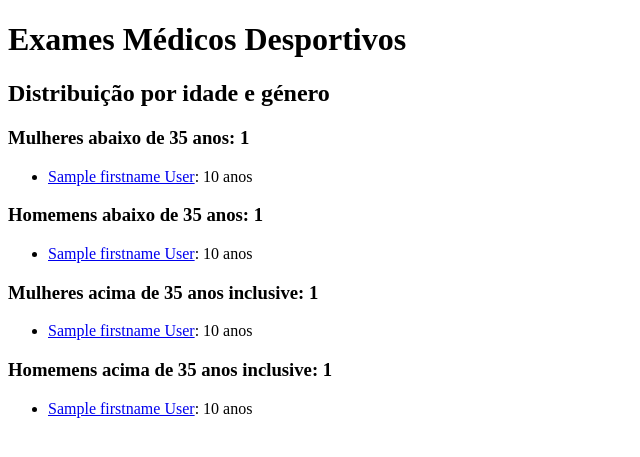
After one commit to Nellkam/Language-Processing, a Python web app: template Medical_Records/scripts/templates/queryd.html in a window 1280 px wide. The commit adds this page. Shown: the top 457 px of the page, without its empty margins (0-640 px from the left). Run offline with Jinja, Linux system fonts and the light colour scheme; the template is opened without the code that fills it: most values are stand-ins (such as "Sample title", 1, 10 or a date in 2020).

Commit message:
Add query D

```diff
--- a/Medical_Records/scripts/templates/query.html
+++ b/Medical_Records/scripts/templates/query.html
@@ -26,7 +26,7 @@
     <h2>TOTAL</h2>
 
     {% for item, records in total.items() -%}
-    <h3>{{ item }}: {{ records|length }}</h3>
+    <h3>{{ item }}: {{ records|length }} - {{ (records|length / size * 100)|round(2) }}%</h3>
         <ul>
             {% for r in records-%}
             <li><a href="records.html#{{ r.id }}">{{ r.firstname }} {{ r.lastname }}</a></li>
--- /dev/null
+++ b/Medical_Records/scripts/templates/queryd.html
@@ -0,0 +1,39 @@
+<!doctype html>
+
+<html lang="en">
+<head>
+  <meta charset="utf-8">
+  <title>EMD Index Template</title>
+</head>
+
+<body>
+    <h1>Exames Médicos Desportivos</h1>
+
+    <h2>Distribuição por idade e género</h2>
+
+    <h3>Mulheres abaixo de 35 anos: {{ dist[0][0]|length }}</h3>
+        <ul>
+            {% for r in dist[0][0] -%}
+            <li><a href="records.html#{{ r.id }}">{{ r.firstname }} {{ r.lastname }}</a>: {{ r.age }} anos</li>
+            {% endfor -%}
+        </ul>
+    <h3>Homemens abaixo de 35 anos: {{ dist[0][1]|length }}</h3>
+        <ul>
+            {% for r in dist[0][1] -%}
+            <li><a href="records.html#{{ r.id }}">{{ r.firstname }} {{ r.lastname }}</a>: {{ r.age }} anos</li>
+            {% endfor -%}
+        </ul>
+    <h3>Mulheres acima de 35 anos inclusive: {{ dist[1][0]|length }}</h3>
+        <ul>
+            {% for r in dist[1][0] -%}
+            <li><a href="records.html#{{ r.id }}">{{ r.firstname }} {{ r.lastname }}</a>: {{ r.age }} anos</li>
+            {% endfor -%}
+        </ul>
+    <h3>Homemens acima de 35 anos inclusive: {{ dist[1][1]|length }}</h3>
+        <ul>
+            {% for r in dist[1][1] -%}
+            <li><a href="records.html#{{ r.id }}">{{ r.firstname }} {{ r.lastname }}</a>: {{ r.age }} anos</li>
+            {% endfor -%}
+        </ul>
+</body>
+</html>
--- a/Medical_Records/scripts/templates/subquery.html
+++ b/Medical_Records/scripts/templates/subquery.html
@@ -22,7 +22,7 @@
     Picture
 
     {% for i, records in item.items() -%}
-    <h3>{{ i }}: {{ records|length }}</h3>
+    <h3>{{ i }}: {{ records|length }} - {{ (records|length / size * 100)|round(2) }}</h3>
         <ul>
             {% for r in records-%}
             <li><a href="records.html#{{ r.id }}">{{ r.firstname }} {{ r.lastname }}</a></li>
```
Also changed, not shown: Medical_Records/scripts/ageGender.py (added, +24 -0 lines), Medical_Records/scripts/main.py (+10 -11 lines), Medical_Records/scripts/records.py (+9 -2 lines).
